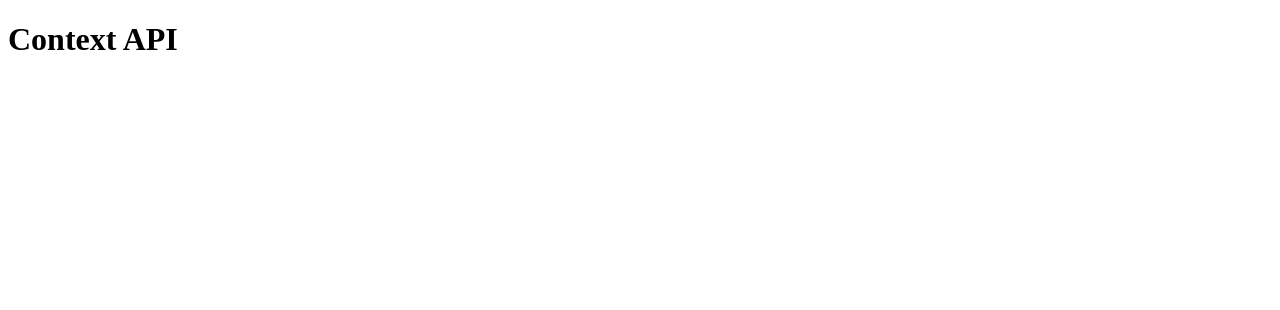
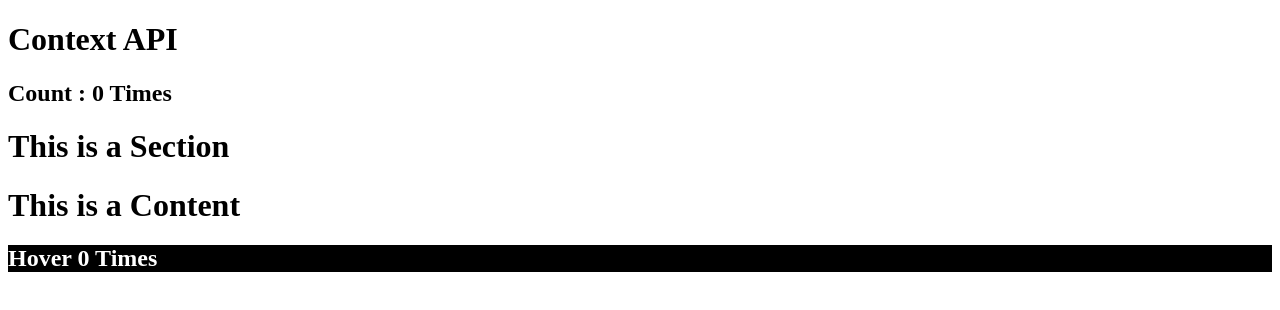
Before and after one commit to BDDesigner/react-hook, a React (Create React App) app: page / in a window 1280 px wide. Shown: the top 310 px of the page. Built offline with nearby package versions, Linux system fonts and the light colour scheme.

Commit message:
Context API source code push

```diff
--- a/src/components/App.js
+++ b/src/components/App.js
@@ -1,8 +1,20 @@
+import ClickCounter from "./ClickCounter";
+import Counter from "./Counter";
+import Section from "./Section";
 
 function App() {
+  const theme = 'dark';
+
   return (
       <div>
         <h1>Context API</h1>
+        <Counter>
+          {(count, increment)=>(
+            <ClickCounter count={count} increment={increment} />
+          )}
+        </Counter>
+
+        <Section theme={theme}/>
       </div>
   );
 }
--- /dev/null
+++ b/src/components/ClickCounter.js
@@ -0,0 +1,11 @@
+import React from 'react'
+
+function ClickCounter({ count, increment }) {
+    return (
+        <div>
+            <h2 onClick={increment}>Count : {count} Times</h2>
+        </div>
+    )
+}
+
+export default ClickCounter
--- /dev/null
+++ b/src/components/Content.js
@@ -0,0 +1,18 @@
+import React from 'react'
+import Counter from './Counter'
+import HoverCounter from './HoverCounter'
+
+function Content({theme}) {
+    return (
+        <div>
+            <h1>This is a Content</h1>
+            <Counter>
+            {(count, increment)=>(
+            <HoverCounter count={count} increment={increment} theme={theme}/>
+          )}
+            </Counter>
+        </div>
+    )
+}
+
+export default Content
--- a/src/components/Counter.js
+++ b/src/components/Counter.js
@@ -1,10 +1,12 @@
-import React from 'react'
+import { useState } from 'react';
 
-function Counter() {
+function Counter({children}) {
+    const [count, setCount] = useState(0);
+    const increment = () => {
+        setCount(count + 1);
+    }
     return (
-        <div>
-
-        </div>
+        children(count, increment)
     )
 }
 
--- /dev/null
+++ b/src/components/HoverCounter.js
@@ -0,0 +1,12 @@
+import React from 'react';
+
+function HoverCounter({ count, increment, theme }) {
+    const style = theme === 'dark' ? {backgroundColor: '#000', color: '#fff'} : {backgroundColor:'green', color:'#fff'}
+    return (
+        <div>
+            <h2 onMouseOver={increment} style={style}>Hover {count} Times</h2>
+        </div>
+    )
+}
+
+export default HoverCounter
--- /dev/null
+++ b/src/components/Section.js
@@ -0,0 +1,13 @@
+import React from 'react'
+import Content from './Content'
+
+function Section({theme}) {
+    return (
+        <div>
+            <h1>This is a Section</h1>
+            <Content theme={theme} />
+        </div>
+    )
+}
+
+export default Section
```
